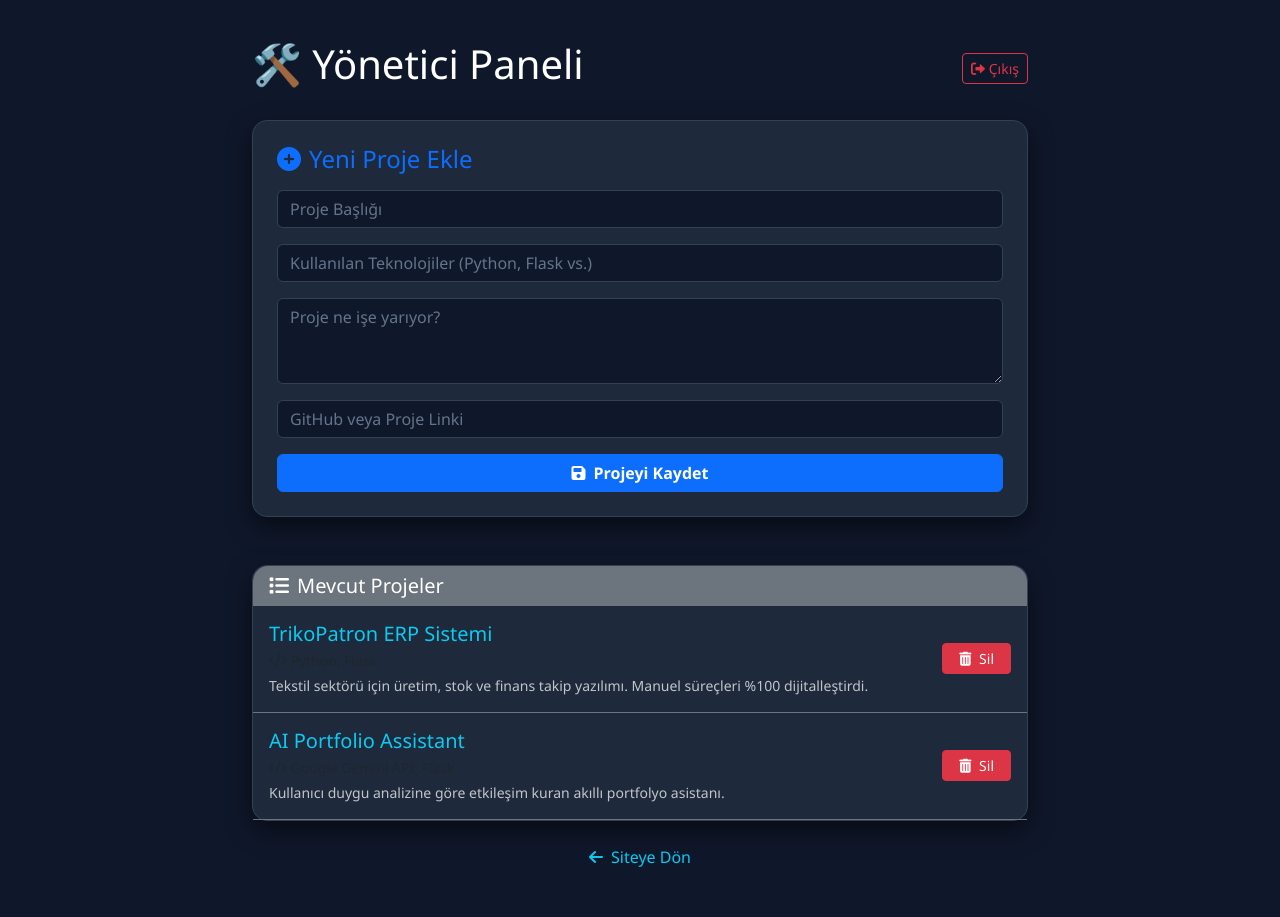
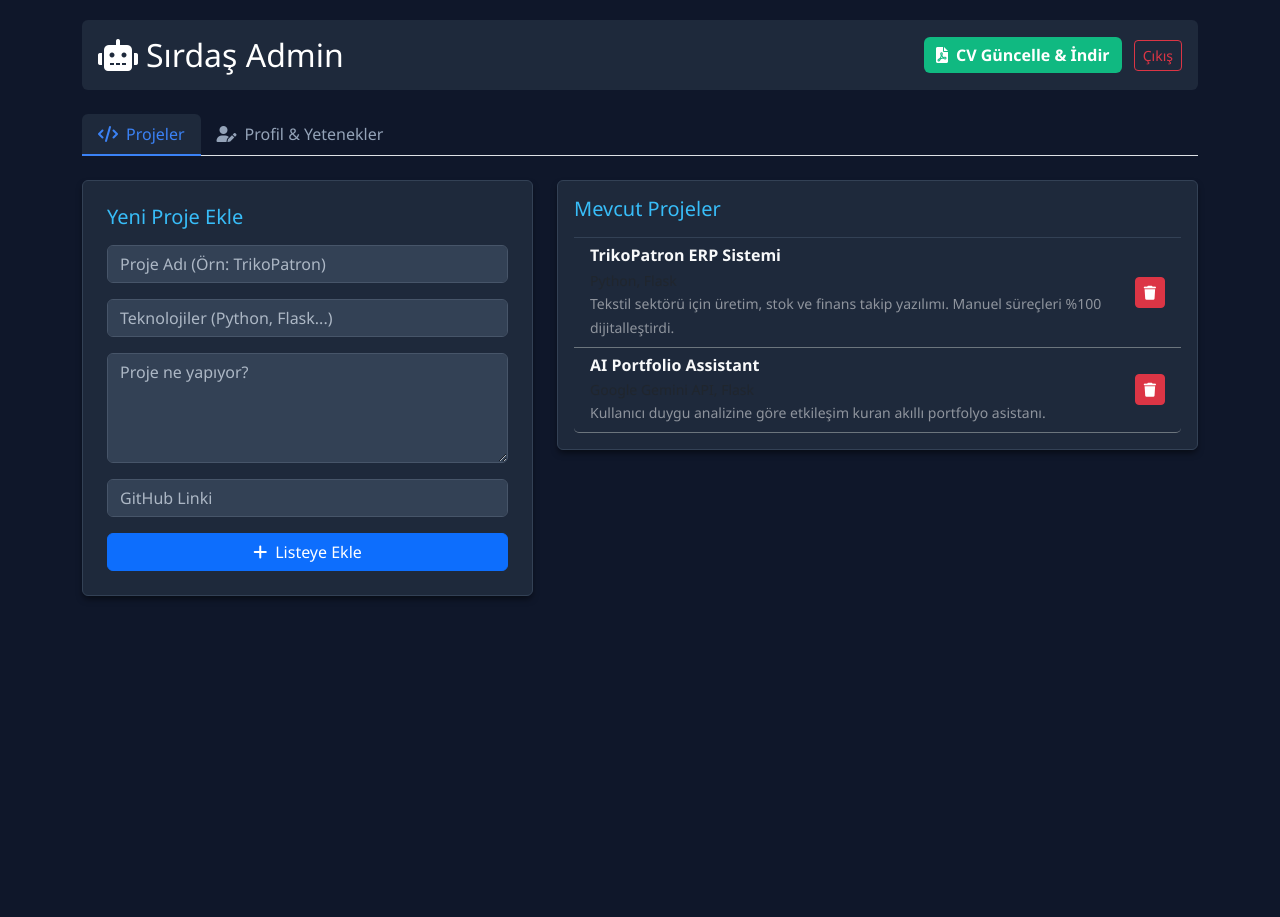
Before and after one commit to AhmetBabli/AI-Portfolio-Assistant, a Flask app: page /yonetici in a window 1280 px wide. After the commit the page ends 598 px from the top, so only its background shows below. Run offline with Flask 3, Linux system fonts and the light colour scheme; the visitor is signed in with stand-in values (Sample User, id 1).

Commit message:
n8n otomasyonu eklendi ve production linki güncellendi

```diff
--- a/app.py
+++ b/app.py
@@ -1,13 +1,23 @@
 import json
 import os
+import requests  # n8n ile iletişim için
 import google.generativeai as genai
-from flask import Flask, render_template, request, jsonify, session, redirect, url_for
+from flask import Flask, render_template, request, jsonify, session, redirect, url_for, send_file
 from functools import wraps
 
 app = Flask(__name__)
 app.secret_key = "AhmetBabli_Gizli_Anahtar"
 
-# --- KULLANICI ADI VE ŞİFRE ---
+# --- 🔗 SENİN VERDİĞİN GERÇEK n8n LİNKLERİ 🔗 ---
+
+# 1. PDF İNDİREN (CV Oluşturucu) - O karmaşık kodlu olan bu:
+N8N_PDF_MAKER_URL = "http://localhost:5678/webhook/e4555691-5339-4a83-80df-a645a111680e"
+
+# 2. SİLME ve GÜNCELLEME YAPAN (Arka Plan) - webhook-sil olan bu:
+N8N_UPDATER_URL = "http://localhost:5678/webhook/webhook-sil"
+
+
+# --- KULLANICI BİLGİLERİ ---
 ADMIN_USER = "ahmetbabli7"
 ADMIN_PASS = "13868182894"
 
@@ -15,12 +25,13 @@ ADMIN_PASS = "13868182894"
 BASE_DIR = os.path.dirname(os.path.abspath(__file__))
 STATIC_FOLDER = os.path.join(BASE_DIR, 'static')
 PROJECTS_FILE = os.path.join(STATIC_FOLDER, 'projects.json')
+CV_DATA_FILE = os.path.join(STATIC_FOLDER, 'cv_data.json')
 
 if not os.path.exists(STATIC_FOLDER):
     os.makedirs(STATIC_FOLDER)
 
-# 👇 API ANAHTARIN (Senin istediğin gibi açıkta bıraktım) 👇
-API_KEY = "AIzaSyB6tdcFxNirbvU441ROK5rtM5tQ5p6iNwo"
+# 👇 API ANAHTARIN 👇
+API_KEY = ""
 
 if API_KEY:
     try:
@@ -28,14 +39,41 @@ if API_KEY:
     except Exception as e:
         print(f"API Hatası: {e}")
 
-# --- SIRDAŞ ---
-sys_instruction = """
-Sen Ahmet Babli Çulcu'nun asistanı Sırdaş'sın.
-Ahmet YBS öğrencisidir. Projeleri ve yetenekleri hakkında kısa, net ve profesyonel bilgi ver.
-Duygu analizi yapma.
-"""
+# --- YARDIMCI FONKSİYONLAR ---
+def veri_yukle(dosya_yolu):
+    if not os.path.exists(dosya_yolu):
+        if dosya_yolu == CV_DATA_FILE:
+            return {"hakkimda": "", "iletisim": "", "yetenekler": "", "sertifikalar": ""}
+        return []
+    try:
+        with open(dosya_yolu, 'r', encoding='utf-8') as f:
+            return json.load(f)
+    except:
+        return [] if dosya_yolu == PROJECTS_FILE else {}
 
-# --- GÜVENLİK KİLİDİ ---
+def veri_kaydet(dosya_yolu, veri):
+    with open(dosya_yolu, 'w', encoding='utf-8') as f:
+        json.dump(veri, f, ensure_ascii=False, indent=4)
+
+def n8n_veri_hazirla():
+    """Tüm verileri n8n formatına hazırlar."""
+    projeler = veri_yukle(PROJECTS_FILE)
+    cv_data = veri_yukle(CV_DATA_FILE)
+    if not cv_data: cv_data = {}
+
+    projeler_text = ""
+    for p in projeler:
+        projeler_text += f"• {p['baslik']} ({p['teknolojiler']}): {p['aciklama']}\n"
+
+    return {
+        "hakkimda": cv_data.get('hakkimda', ''),
+        "iletisim": cv_data.get('iletisim', ''), # JSON'da duruyor ama panelde gizli
+        "yetenekler": cv_data.get('yetenekler', ''),
+        "sertifikalar": cv_data.get('sertifikalar', ''),
+        "projeler": projeler_text
+    }
+
+# --- GÜVENLİK ---
 def login_required(f):
     @wraps(f)
     def decorated_function(*args, **kwargs):
@@ -43,27 +81,6 @@ def login_required(f):
             return redirect(url_for('login'))
         return f(*args, **kwargs)
     return decorated_function
-
-
-# --- YARDIMCI FONKSİYONLAR (DÜZELTİLMİŞ HALİ) ---
-def projeleri_yukle():
-    try:
-        if not os.path.exists(PROJECTS_FILE): return "Henüz proje girilmemiş."
-        with open(PROJECTS_FILE, 'r', encoding='utf-8') as f:
-            data = json.load(f)
-
-            # AI'a gidecek metni hazırlıyoruz (Artık Teknolojileri de içeriyor!)
-            metin = ""
-            for p in data:
-                teknoloji = p.get('teknolojiler', 'Belirtilmedi')
-                metin += f"- PROJE ADI: {p['baslik']}\n"
-                metin += f"  KULLANILAN TEKNOLOJİLER: {teknoloji}\n"
-                metin += f"  AÇIKLAMA: {p['aciklama']}\n"
-                metin += f"  LİNK: {p.get('link', 'Yok')}\n\n"
-
-            return metin
-    except Exception as e:
-        return f"Veri okunurken hata oluştu: {e}"
 
 # --- SAYFALAR ---
 @app.route('/')
@@ -73,14 +90,11 @@ def home():
 @app.route('/login', methods=['GET', 'POST'])
 def login():
     if request.method == 'POST':
-        kadi = request.form.get('username')
-        sifre = request.form.get('password')
-
-        if kadi == ADMIN_USER and sifre == ADMIN_PASS:
+        if request.form.get('username') == ADMIN_USER and request.form.get('password') == ADMIN_PASS:
             session['logged_in'] = True
             return redirect(url_for('admin_paneli'))
         else:
-            return render_template('login.html', error="Hatalı kullanıcı adı veya şifre!")
+            return render_template('login.html', error="Hatalı giriş akhi!")
     return render_template('login.html')
 
 @app.route('/logout')
@@ -91,70 +105,110 @@ def logout():
 @app.route('/yonetici')
 @login_required
 def admin_paneli():
-    if not os.path.exists(PROJECTS_FILE):
-        with open(PROJECTS_FILE, 'w', encoding='utf-8') as f: json.dump([], f)
-    with open(PROJECTS_FILE, 'r', encoding='utf-8') as f:
-        projeler = json.load(f)
-    return render_template('admin.html', projeler=projeler)
+    projeler = veri_yukle(PROJECTS_FILE)
+    cv_data = veri_yukle(CV_DATA_FILE)
+    if not cv_data or not isinstance(cv_data, dict):
+        cv_data = {"hakkimda": "", "iletisim": "", "yetenekler": "", "sertifikalar": ""}
+    return render_template('admin.html', projeler=projeler, cv_data=cv_data)
+
+# --- İŞLEMLER ---
 
 @app.route('/proje_ekle', methods=['POST'])
 @login_required
 def proje_ekle():
+    projeler = veri_yukle(PROJECTS_FILE)
+    yeni_proje = {
+        "id": int(os.urandom(4).hex(), 16),
+        "baslik": request.form.get('baslik'),
+        "teknolojiler": request.form.get('teknolojiler'),
+        "aciklama": request.form.get('aciklama'),
+        "link": request.form.get('link')
+    }
+    projeler.append(yeni_proje)
+    veri_kaydet(PROJECTS_FILE, projeler)
+
+    # Arka planda güncelleme yap (webhook-sil linkini kullanıyoruz çünkü güncelleme yapıyor)
     try:
-        # YENİ EKLENEN KISIM: Her projeye rastgele bir sayı (ID) veriyoruz ki silebilelim
-        yeni_proje = {
-            "id": int(os.urandom(4).hex(), 16),
-            "baslik": request.form.get('baslik'),
-            "teknolojiler": request.form.get('teknolojiler'),
-            "aciklama": request.form.get('aciklama'),
-            "link": request.form.get('link')
-        }
-        if not os.path.exists(PROJECTS_FILE):
-            with open(PROJECTS_FILE, 'w', encoding='utf-8') as f: json.dump([], f)
-        with open(PROJECTS_FILE, 'r+', encoding='utf-8') as f:
-            try: projeler = json.load(f)
-            except: projeler = []
-            projeler.append(yeni_proje)
-            f.seek(0)
-            json.dump(projeler, f, ensure_ascii=False, indent=4)
-            f.truncate()
-        return "✅ Proje eklendi akhi! <a href='/yonetici'>Geri Dön</a>"
-    except Exception as e:
-        return f"Hata: {e}"
+        requests.post(N8N_UPDATER_URL, json=n8n_veri_hazirla(), timeout=1)
+    except: pass
 
-# --- YENİ EKLENEN SİLME FONKSİYONU ---
+    return redirect(url_for('admin_paneli'))
+
 @app.route('/proje_sil/<int:id>')
 @login_required
 def proje_sil(id):
-    if not os.path.exists(PROJECTS_FILE):
-        return redirect(url_for('admin_paneli'))
+    projeler = veri_yukle(PROJECTS_FILE)
+    yeni_liste = [p for p in projeler if p.get('id') != id]
+    veri_kaydet(PROJECTS_FILE, yeni_liste)
 
-    with open(PROJECTS_FILE, 'r+', encoding='utf-8') as f:
-        try:
-            projeler = json.load(f)
-            # ID'si eşleşmeyenleri yeni listeye al (yani eşleşeni at)
-            yeni_liste = [p for p in projeler if p.get('id') != id]
-
-            f.seek(0)
-            json.dump(yeni_liste, f, ensure_ascii=False, indent=4)
-            f.truncate()
-        except: pass
+    # 🔴 BURASI 'webhook-sil' LINKINE GİDİYOR (Arka Plan Güncellemesi)
+    try:
+        requests.post(N8N_UPDATER_URL, json=n8n_veri_hazirla(), timeout=1)
+        print("✅ n8n'e güncelleme haberi yollandı (webhook-sil)")
+    except Exception as e:
+        print(f"⚠️ n8n Hatası: {e}")
 
     return redirect(url_for('admin_paneli'))
 
+@app.route('/cv_guncelle', methods=['POST'])
+@login_required
+def cv_guncelle():
+    mevcut_veri = veri_yukle(CV_DATA_FILE)
+    if not mevcut_veri: mevcut_veri = {}
+
+    mevcut_veri["hakkimda"] = request.form.get('hakkimda')
+    mevcut_veri["yetenekler"] = request.form.get('yetenekler')
+    mevcut_veri["sertifikalar"] = request.form.get('sertifikalar')
+    # iletisim'i ellemiyoruz, eskisi kalıyor.
+
+    veri_kaydet(CV_DATA_FILE, mevcut_veri)
+    return redirect(url_for('admin_paneli'))
+
+# --- 🔥 KRİTİK BÖLÜM: CV İNDİRME 🔥 ---
+@app.route('/cv_olustur')
+@login_required
+def cv_olustur_tetikle():
+    payload = n8n_veri_hazirla()
+
+    try:
+        print("⏳ PDF İndiriliyor... (Ana Linke Gidiliyor)")
+        # 🟢 BURASI SENİN KARMAŞIK KODLU OLAN LİNKE GİDİYOR (PDF Yapıcı)
+        response = requests.post(N8N_PDF_MAKER_URL, json=payload, timeout=60)
+
+        if response.status_code == 200:
+            pdf_path = os.path.join(STATIC_FOLDER, 'Ahmet_Babli_CV.pdf')
+            with open(pdf_path, 'wb') as f:
+                f.write(response.content)
+            print("✅ PDF Geldi!")
+            return send_file(pdf_path, as_attachment=True, download_name="Ahmet_Babli_CV.pdf")
+        else:
+            return f"n8n Hatası: {response.text}", 500
+    except Exception as e:
+        return f"Bağlantı hatası: {e}", 500
+
+# --- CHATBOT ---
 @app.route('/chat', methods=['POST'])
 def chat():
     user_msg = request.json.get('message')
     if not user_msg: return jsonify({'response': '...', 'reply': '...'})
 
-    full_prompt = f"PROJELER:\n{projeleri_yukle()}\n\nSORU: {user_msg}"
+    cv_data = veri_yukle(CV_DATA_FILE)
+    projeler = veri_yukle(PROJECTS_FILE)
+    proje_metni = "\n".join([f"- {p['baslik']}: {p['aciklama']}" for p in projeler])
+
+    full_prompt = (
+        f"Sen Ahmet Babli Çulcu'nun asistanısın. Adın Sırdaş.\n"
+        f"Ahmet: {cv_data.get('hakkimda')}\n"
+        f"Projeler:\n{proje_metni}\n\n"
+        f"Soru: {user_msg}"
+    )
 
     try:
-        model = genai.GenerativeModel("gemini-2.5-flash", system_instruction=sys_instruction)
+        model = genai.GenerativeModel("gemini-1.5-flash")
         response = model.generate_content(full_prompt)
-        return jsonify({'response': response.text, 'reply': response.text, 'sentiment': 'NEUTRAL'})
+        return jsonify({'response': response.text, 'reply': response.text})
     except:
-        return jsonify({'response': "Hata oluştu.", 'reply': "Hata oluştu.", 'sentiment': 'NEUTRAL'})
+        return jsonify({'response': "Bağlantı hatası.", 'reply': "Hata."})
 
 if __name__ == '__main__':
     app.run(debug=True)
--- /dev/null
+++ b/static/cv_data.json
@@ -0,0 +1,6 @@
+{
+    "hakkimda": "",
+    "iletisim": "",
+    "yetenekler": "",
+    "sertifikalar": ""
+}
--- a/templates/admin.html
+++ b/templates/admin.html
@@ -3,97 +3,162 @@
 <head>
     <meta charset="UTF-8">
     <meta name="viewport" content="width=device-width, initial-scale=1.0">
-    <title>Yönetici Paneli</title>
+    <title>Sırdaş Yönetim Paneli</title>
     <link href="https://cdn.jsdelivr.net/npm/bootstrap@5.3.0/dist/css/bootstrap.min.css" rel="stylesheet">
     <link rel="stylesheet" href="https://cdnjs.cloudflare.com/ajax/libs/font-awesome/6.0.0/css/all.min.css">
 
     <style>
+        /* GENEL SAYFA AYARLARI */
         body {
-            background: #0f172a;
+            background: #0f172a; /* Koyu Lacivert Arka Plan */
             color: white;
+            padding-top: 20px;
             font-family: 'Segoe UI', Tahoma, Geneva, Verdana, sans-serif;
-            padding-top: 40px;
         }
-        .admin-card {
+
+        /* KARTLAR (KUTULAR) */
+        .card {
             background: #1e293b;
             border: 1px solid #334155;
-            border-radius: 15px;
-            box-shadow: 0 10px 25px rgba(0,0,0,0.5);
+            box-shadow: 0 4px 6px -1px rgba(0, 0, 0, 0.5);
         }
+
+        /* GİRİŞ KUTULARI (INPUT/TEXTAREA) - GÖRÜNÜRLÜK AYARI */
         .form-control {
-            background: #0f172a;
-            border: 1px solid #334155;
-            color: white;
+            background-color: #334155 !important; /* Daha açık gri arka plan */
+            color: #ffffff !important; /* BEYAZ YAZI */
+            border: 1px solid #475569;
         }
+
+        /* Kutunun içine tıklayınca rengi değişmesin */
         .form-control:focus {
-            background: #0f172a;
-            color: white;
+            background-color: #475569 !important;
+            color: #ffffff !important;
             border-color: #3b82f6;
             box-shadow: 0 0 0 0.25rem rgba(59, 130, 246, 0.25);
         }
-        .form-control::placeholder { color: #64748b; }
+
+        /* Silik Yazılar (Placeholder) */
+        .form-control::placeholder {
+            color: #cbd5e1 !important; /* Açık gri */
+            opacity: 0.8;
+        }
+
+        /* DİĞER BUTON VE TAB AYARLARI */
+        .nav-tabs .nav-link { color: #94a3b8; border: none; }
+        .nav-tabs .nav-link:hover { color: #cbd5e1; }
+        .nav-tabs .nav-link.active { background-color: #1e293b; color: #3b82f6; border-bottom: 2px solid #3b82f6; }
+        .btn-success { background-color: #10b981; border: none; }
+        .btn-success:hover { background-color: #059669; }
+        .text-info { color: #38bdf8 !important; }
     </style>
 </head>
 <body>
-    <div class="container" style="max-width: 800px;">
-
-        <div class="d-flex justify-content-between align-items-center mb-4">
-            <h1>🛠️ Yönetici Paneli</h1>
-            <a href="/logout" class="btn btn-outline-danger btn-sm"><i class="fas fa-sign-out-alt"></i> Çıkış</a>
+    <div class="container pb-5">
+        <div class="d-flex justify-content-between align-items-center mb-4 p-3 rounded" style="background: #1e293b;">
+            <h2 class="m-0"><i class="fas fa-robot me-2"></i>Sırdaş Admin</h2>
+            <div>
+                <a href="/cv_olustur" class="btn btn-success me-2 fw-bold">
+                    <i class="fas fa-file-pdf me-2"></i>CV Güncelle & İndir
+                </a>
+                <a href="/logout" class="btn btn-outline-danger btn-sm">Çıkış</a>
+            </div>
         </div>
 
-        <div class="card admin-card p-4 mb-5">
-            <h4 class="mb-3 text-primary"><i class="fas fa-plus-circle me-2"></i>Yeni Proje Ekle</h4>
+        <ul class="nav nav-tabs mb-4" id="myTab" role="tablist">
+            <li class="nav-item">
+                <button class="nav-link active" id="projeler-tab" data-bs-toggle="tab" data-bs-target="#projeler" type="button">
+                    <i class="fas fa-code me-2"></i>Projeler
+                </button>
+            </li>
+            <li class="nav-item">
+                <button class="nav-link" id="profil-tab" data-bs-toggle="tab" data-bs-target="#profil" type="button">
+                    <i class="fas fa-user-edit me-2"></i>Profil & Yetenekler
+                </button>
+            </li>
+        </ul>
+
+        <div class="tab-content" id="myTabContent">
+
+            <div class="tab-pane fade show active" id="projeler">
+                <div class="row">
+                    <div class="col-md-5 mb-4">
+                        <div class="card p-4 h-100">
+                            <h5 class="text-info mb-3">Yeni Proje Ekle</h5>
                             <form action="/proje_ekle" method="POST">
                                 <div class="mb-3">
-                    <input type="text" name="baslik" class="form-control" placeholder="Proje Başlığı" required>
+                                    <input type="text" name="baslik" class="form-control" placeholder="Proje Adı (Örn: TrikoPatron)" required>
                                 </div>
                                 <div class="mb-3">
-                    <input type="text" name="teknolojiler" class="form-control" placeholder="Kullanılan Teknolojiler (Python, Flask vs.)">
+                                    <input type="text" name="teknolojiler" class="form-control" placeholder="Teknolojiler (Python, Flask...)">
                                 </div>
                                 <div class="mb-3">
-                    <textarea name="aciklama" class="form-control" rows="3" placeholder="Proje ne işe yarıyor?"></textarea>
+                                    <textarea name="aciklama" class="form-control" rows="4" placeholder="Proje ne yapıyor?"></textarea>
                                 </div>
                                 <div class="mb-3">
-                    <input type="text" name="link" class="form-control" placeholder="GitHub veya Proje Linki">
+                                    <input type="text" name="link" class="form-control" placeholder="GitHub Linki">
                                 </div>
-                <button type="submit" class="btn btn-primary w-100 fw-bold">
-                    <i class="fas fa-save me-2"></i>Projeyi Kaydet
+                                <button type="submit" class="btn btn-primary w-100">
+                                    <i class="fas fa-plus me-2"></i>Listeye Ekle
                                 </button>
                             </form>
                         </div>
+                    </div>
 
-        <div class="card admin-card">
-            <div class="card-header bg-secondary text-white border-0" style="border-radius: 15px 15px 0 0;">
-                <h5 class="mb-0"><i class="fas fa-list me-2"></i>Mevcut Projeler</h5>
+                    <div class="col-md-7">
+                        <div class="card p-3">
+                            <h5 class="text-info mb-3">Mevcut Projeler</h5>
+                            <div class="list-group list-group-flush">
+                                {% for p in projeler %}
+                                <div class="list-group-item bg-transparent text-white border-bottom border-secondary d-flex justify-content-between align-items-center">
+                                    <div>
+                                        <h6 class="mb-1 fw-bold text-light">{{ p.baslik }}</h6>
+                                        <small class="text-muted d-block">{{ p.teknolojiler }}</small>
+                                        <small class="text-white-50">{{ p.aciklama }}</small>
                                     </div>
-            <div class="card-body p-0">
-                {% for p in projeler %}
-                <div class="p-3 border-bottom border-secondary d-flex justify-content-between align-items-center">
-                    <div>
-                        <h5 class="text-info mb-1">{{ p.baslik }}</h5>
-                        <small class="text-muted d-block mb-1"><i class="fas fa-code me-1"></i>{{ p.teknolojiler }}</small>
-                        <p class="mb-0 text-light small opacity-75">{{ p.aciklama }}</p>
-                    </div>
-                    <a href="/proje_sil/{{ p.id }}" class="btn btn-danger btn-sm ms-3 px-3" onclick="return confirm('Bu projeyi silmek istediğine emin misin akhi?');">
-                        <i class="fas fa-trash-alt me-1"></i> Sil
+                                    <a href="/proje_sil/{{ p.id }}" class="btn btn-danger btn-sm ms-2" onclick="return confirm('Bu projeyi siliyor muyuz akhi?')">
+                                        <i class="fas fa-trash"></i>
                                     </a>
                                 </div>
                                 {% else %}
-                <div class="p-5 text-center text-muted">
-                    <i class="fas fa-folder-open fa-3x mb-3"></i>
-                    <p>Henüz hiç proje eklenmemiş akhi.</p>
-                </div>
+                                <div class="text-center text-muted py-4">Henüz proje yok akhi.</div>
                                 {% endfor %}
                             </div>
                         </div>
+                    </div>
+                </div>
+            </div>
 
-        <div class="text-center mt-4 pb-5">
-            <a href="/" class="text-decoration-none text-info">
-                <i class="fas fa-arrow-left me-2"></i>Siteye Dön
-            </a>
+            <div class="tab-pane fade" id="profil">
+                <div class="card p-4">
+                    <form action="/cv_guncelle" method="POST">
+                        <div class="row">
+                            <div class="col-12 mb-3">
+                                <label class="text-info fw-bold mb-2">Hakkımda (Profile)</label>
+                                <textarea name="hakkimda" class="form-control" rows="4" placeholder="Kısa özgeçmişin...">{{ cv_data.hakkimda }}</textarea>
+                            </div>
+
+                            <div class="col-md-6 mb-3">
+                                <label class="text-info fw-bold mb-2">Yetenekler (Skills)</label>
+                                <textarea name="yetenekler" class="form-control" rows="6" placeholder="Python&#10;Flask...">{{ cv_data.yetenekler }}</textarea>
+                            </div>
+
+                            <div class="col-md-6 mb-3">
+                                <label class="text-info fw-bold mb-2">Sertifikalar (Certificates)</label>
+                                <textarea name="sertifikalar" class="form-control" rows="6" placeholder="🏅 GAİB Sertifikası...">{{ cv_data.sertifikalar }}</textarea>
+                            </div>
+                        </div>
+
+                        <button type="submit" class="btn btn-warning w-100 fw-bold text-dark mt-3">
+                            <i class="fas fa-save me-2"></i>Bilgileri Kaydet
+                        </button>
+                    </form>
+                </div>
             </div>
 
         </div>
+    </div>
+
+    <script src="https://cdn.jsdelivr.net/npm/bootstrap@5.3.0/dist/js/bootstrap.bundle.min.js"></script>
 </body>
 </html>
```
Also changed, not shown: 1 other file. Lines whose indentation alone changed are shown as unchanged.
